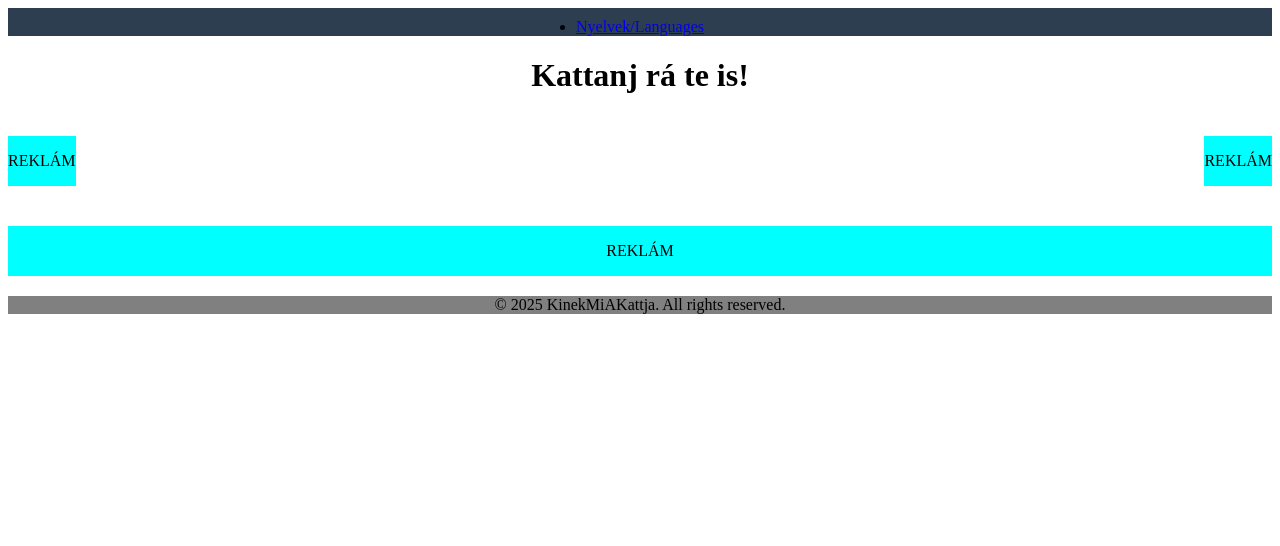
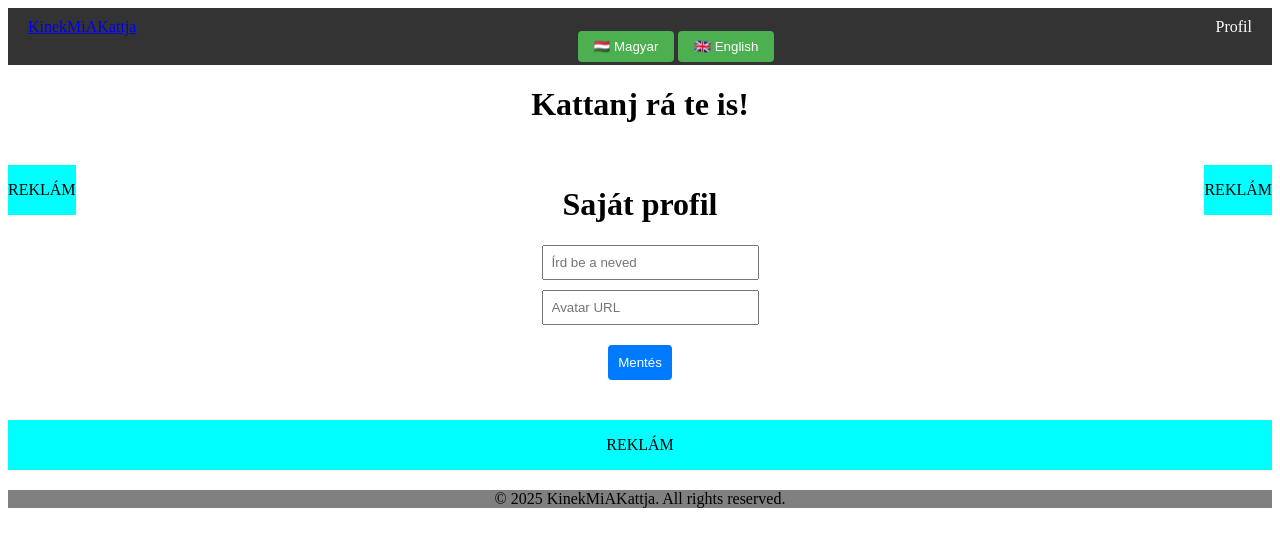
Before and after one commit to kinekmiakattja/kinekmiakattja, a Vue app: page /profile in a window 1280 px wide. Shown: the top 546 px of the page. Built offline with nearby package versions, Linux system fonts and the light colour scheme.

Commit message:
some changes

```diff
--- a/src/App.vue
+++ b/src/App.vue
@@ -6,7 +6,6 @@
     <div class="box"><router-view /></div>
     <div class="box"><AdBannerVertical /></div>
   </div>
-  <div></div>
   <AdBannerHorizontal />
   <Footer />
 </template>
--- a/src/components/AdBannerVertical.vue
+++ b/src/components/AdBannerVertical.vue
@@ -20,5 +20,6 @@ onMounted(() => {
   justify-content: center;
   margin: 20px 0;
   background-color: aqua;
+  min-width: 100%;
 }
 </style>
--- a/src/views/LanguageSelection.vue
+++ b/src/components/LanguageSelection.vue
@@ -5,7 +5,6 @@
           <!-- Language switcher -->
           <td><button @click="changeLanguage('hu')" class="button">Magyar</button></td>
           <td><button @click="changeLanguage('en')" class="button">English</button></td>
-          <td><button @click="buttonOtherClicked()" class="button">...</button></td>
         </tr>
       </tbody>
     </table>
--- a/src/components/Navbar.vue
+++ b/src/components/Navbar.vue
@@ -1,21 +1,66 @@
 <template>
   <nav class="navbar">
-    <ul class="nav-links">
-      <li><router-link to="/nyelvek">Nyelvek/Languages</router-link></li>
-    </ul>
+    <div class="nav-left">
+      <router-link to="/" class="logo">KinekMiAKattja</router-link>
+    </div>
+    <div class="nav-middle">
+      <table class="table">
+        <tbody>
+          <tr>
+            <!-- Language switcher -->
+            <td><button @click="changeLanguage('hu')" class="navbarButton">🇭🇺 Magyar</button></td>
+            <td><button @click="changeLanguage('en')" class="navbarButton">🇬🇧 English</button></td>
+        </tr>
+      </tbody>
+    </table>
+    </div>
+    <div class="nav-right">
+      <router-link to="/profile" class="profile-button">
+        <img v-if="profile.avatar" :src="profile.avatar" alt="Profile" class="profile-avatar" />
+        <span v-else>Profil</span>
+      </router-link>
+    </div>
   </nav>
 </template>
 
+<script setup>
+import { ref, onMounted } from 'vue';
+import { useI18n } from 'vue-i18n';
+
+const profile = ref({ avatar: '' });
+
+const changeLanguage = (lang) => {
+    locale.value = lang;  // Change language on button click
+    router.push('/kattok');
+};
+
+// Load profile from localStorage
+onMounted(() => {
+  const savedProfile = JSON.parse(localStorage.getItem('profile'));
+  if (savedProfile) {
+    profile.value = savedProfile;
+  }
+});
+</script>
+
 <style scoped>
-* {
-    margin: 0;
-    padding: 0;
-    box-sizing: border-box;
-  }
 .navbar {
-    background-color: #2c3e50;
-    padding: 10px;
-    display: flex;
-    justify-content: center;
-  }
+  display: flex;
+  justify-content: space-between;
+  padding: 10px 20px;
+  background: #333;
+  color: white;
+}
+.profile-button {
+  display: flex;
+  align-items: center;
+  gap: 10px;
+  color: white;
+  text-decoration: none;
+}
+.profile-avatar {
+  width: 30px;
+  height: 30px;
+  border-radius: 50%;
+}
 </style>
--- a/src/router/index.ts
+++ b/src/router/index.ts
@@ -10,11 +10,10 @@ import ChineseHoroscope from '@/views/ChineseHoroscope.vue';
 import GreekMithology from '@/views/GreekMithology.vue';
 import RomanMithology from '@/views/RomanMithology.vue';
 import Other from '@/views/Other.vue';
-import LanguageSelection from '@/views/LanguageSelection.vue';
+import Profile from '@/views/Profile.vue';
 
 const routes = [
   { path: '/', redirect: '/kattok' },
-  { path: '/nyelvek', component: LanguageSelection},
   { path: '/kattok', component: KattSelection },
   { path: '/vallas', component: Religion },
   { path: '/horoszkop', component: Horoscope },
@@ -25,6 +24,7 @@ const routes = [
   { path: '/gorogmitologia', component: GreekMithology },
   { path: '/romaimitologia', component: RomanMithology },
   { path: '/egyeb', component: Other },
+  { path: '/profile', component: Profile },
 ];
 
 const router = createRouter({
--- a/src/views/Horoscope.vue
+++ b/src/views/Horoscope.vue
@@ -1,5 +1,5 @@
 <template>
     <div class="flex justify-center items-center h-screen bg-blue-500 text-white">
-      <h1 class="text-4xl font-bold">Horoszkó</h1>
+      <h1 class="text-4xl font-bold">Horoszkóp</h1>
     </div>
   </template>
--- a/src/views/Other.vue
+++ b/src/views/Other.vue
@@ -6,27 +6,18 @@
         <input type="text" id="other" v-model="formData.other" required />
       </div>
 
-      <button type="submit">Küldés</button>
+      <button type="submit" class="button">Küldés</button>
     </form>
 
     <div v-if="submitted">
       <h3>Javaslat elküldve</h3>
       <p>Javasolt téma: {{ formData.other }}</p>
     </div>
-
-    <button @click="goBack" class="button">Kilépés</button>
   </div>
 </template>
 
 <script setup>
 import { ref } from 'vue';
-import { useRouter } from 'vue-router';
-
-const router = useRouter();
-
-const goBack = () => {
-  router.back();  // Navigates to the home page (root route)
-};
 // Reactive data to store the form data
 const formData = ref({
   name: '',
--- a/src/views/Profile.vue
+++ b/src/views/Profile.vue
@@ -1,60 +1,50 @@
 <template>
-    <div class="form-container">
-      <form @submit.prevent="handleSubmit">
-        <div>
-          <label for="name">Profilod:</label>
-          <input type="text" id="name" v-model="formData.name" />
-        </div>
-      </form>
-
-      <div v-if="submitted">
-        <h3>Profil mentve</h3>
-        <p>Mentett adat: {{ formData.name }}</p>
-      </div>
-      <button type="submit">Mentés</button>
-      <button @click="goBack" class="button">X</button>
+  <div class="profile-container">
+    <h1>Saját profil</h1>
+    <input v-model="profile.name" type="text" placeholder="Írd be a neved" />
+    <input v-model="profile.avatar" type="text" placeholder="Avatar URL" />
+    <button @click="saveProfile">Mentés</button>
   </div>
 </template>
 
 <script setup>
-  import { ref } from 'vue';
+import { ref, onMounted } from 'vue';
 import { useRouter } from 'vue-router';
 
 const router = useRouter();
+const profile = ref({ name: '', avatar: '' });
 
-  const goBack = () => {
-    router.back();  // Navigates to the home page (root route)
-  };
-  // Reactive data to store the form data
-  const formData = ref({
-    name: '',
-    gender: ''
+onMounted(() => {
+  const savedProfile = JSON.parse(localStorage.getItem('profile'));
+  if (savedProfile) {
+    profile.value = savedProfile;
+  }
 });
 
-  // Track if the form has been submitted
-  const submitted = ref(false);
-
-  // Handle form submission
-  const handleSubmit = () => {
-    submitted.value = true;
+const saveProfile = () => {
+  localStorage.setItem('profile', JSON.stringify(profile.value));
+  router.push('/'); // Redirect to home after saving
 };
 </script>
 
 <style scoped>
-  .form-container {
-    width: 300px;
-    margin: 0 auto;
+.profile-container {
+  max-width: 400px;
+  margin: auto;
   padding: 20px;
-    border: 1px solid #ccc;
-    border-radius: 8px;
+  text-align: center;
 }
-
-  label {
+input {
   display: block;
-    margin-bottom: 5px;
+  width: 100%;
+  margin: 10px 0;
+  padding: 8px;
 }
-
-  input[type="text"], input[type="radio"] {
-    margin-bottom: 10px;
+button {
+  padding: 10px;
+  background: #007bff;
+  color: white;
+  border: none;
+  cursor: pointer;
 }
 </style>
```
Lines whose indentation alone changed are shown as unchanged.
